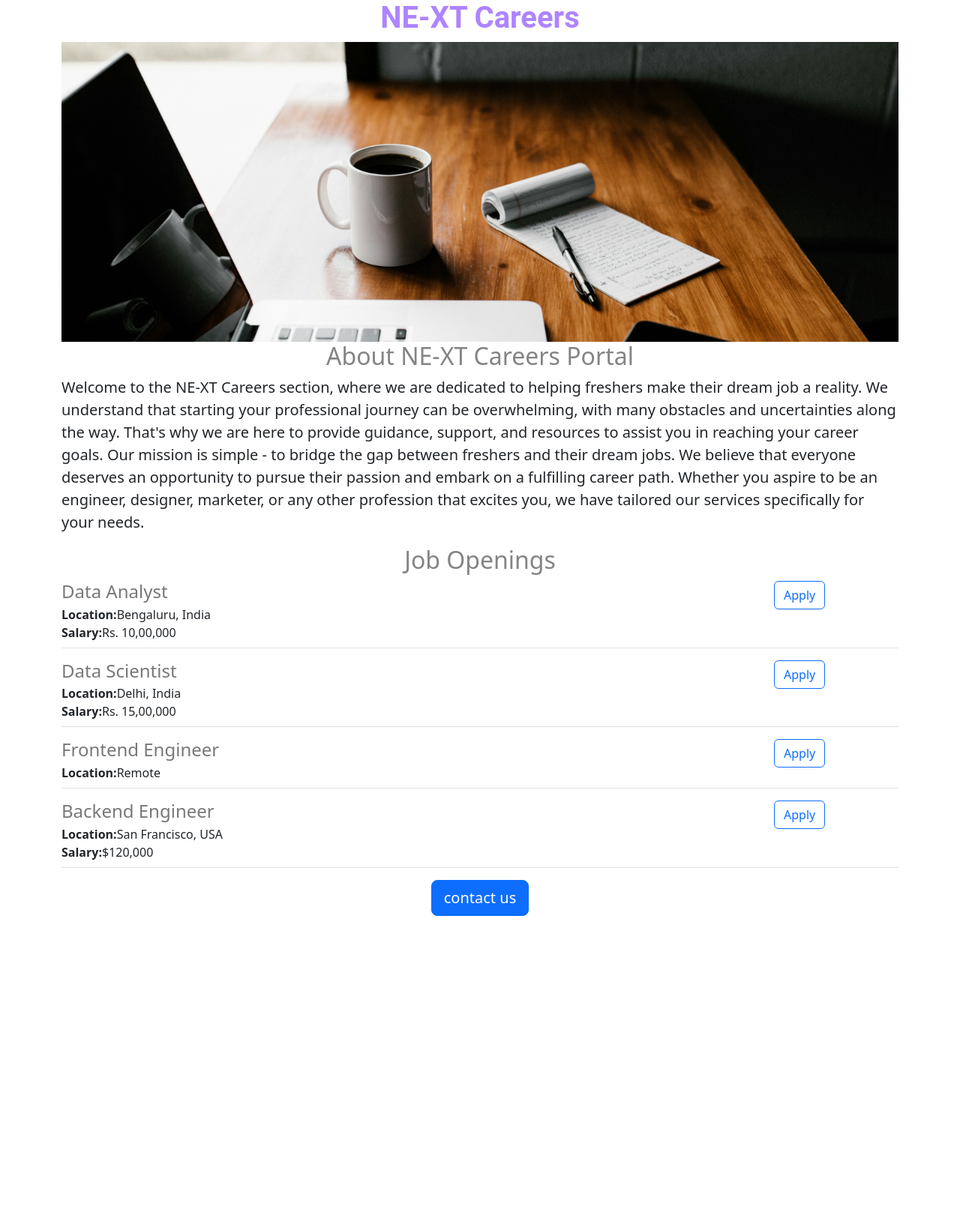
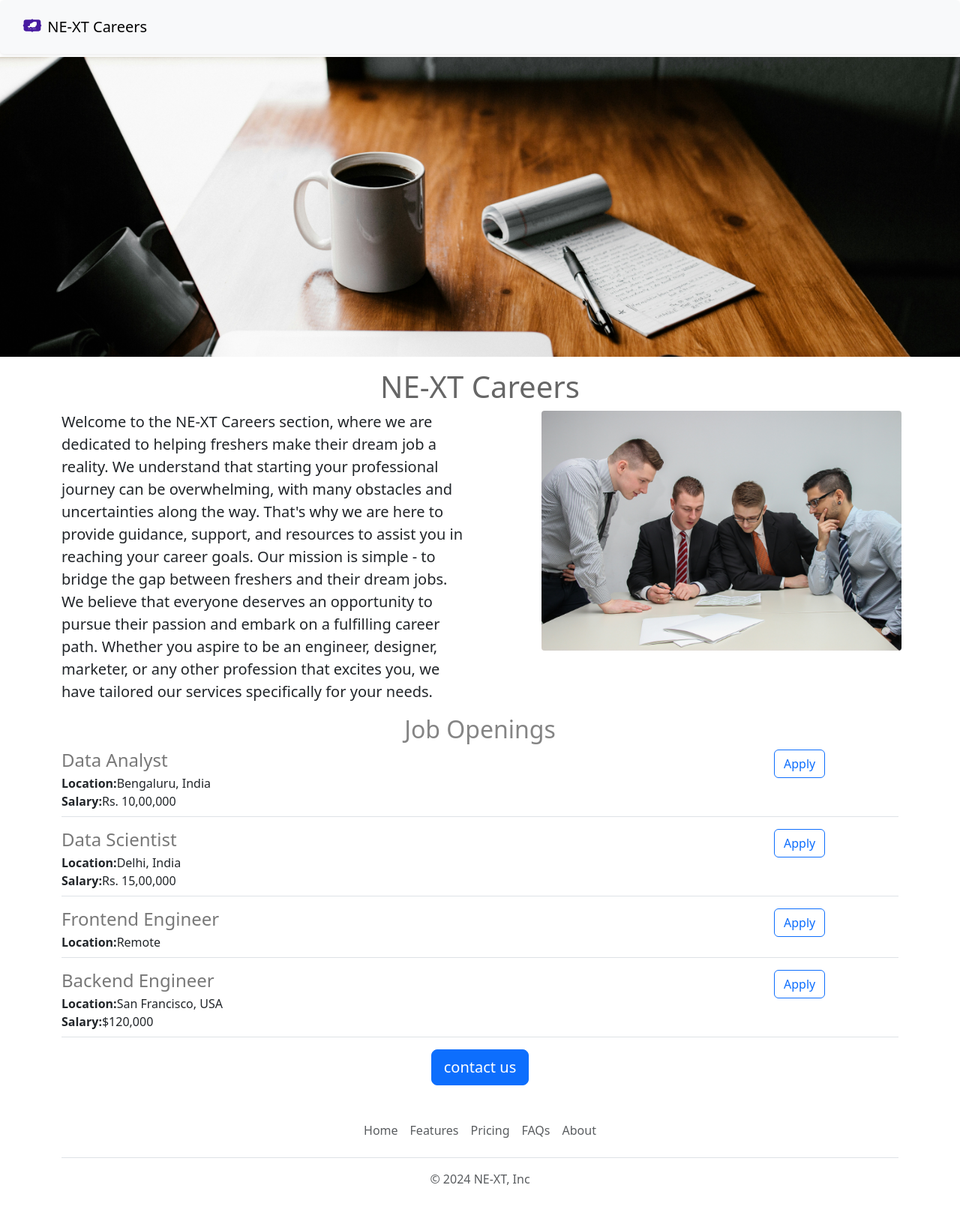
Before and after one commit to abhishekbimbra/next-careers-website-, a Flask app: page / in a window 1280 px wide. Shown: the whole page at 75% size. Before the commit the page ends 1222 px from the top, so only its background shows below. Run offline with Flask 3, Linux system fonts and the light colour scheme.

Commit message:
front-end

```diff
--- /dev/null
+++ b/templates/footer.html
@@ -0,0 +1,14 @@
+<div class="b-example-divider"></div>
+
+<div class="container">
+  <footer class="py-3 my-4">
+    <ul class="nav justify-content-center border-bottom pb-3 mb-3">
+      <li class="nav-item"><a href="#" class="nav-link px-2 text-body-secondary">Home</a></li>
+      <li class="nav-item"><a href="#" class="nav-link px-2 text-body-secondary">Features</a></li>
+      <li class="nav-item"><a href="#" class="nav-link px-2 text-body-secondary">Pricing</a></li>
+      <li class="nav-item"><a href="#" class="nav-link px-2 text-body-secondary">FAQs</a></li>
+      <li class="nav-item"><a href="#" class="nav-link px-2 text-body-secondary">About</a></li>
+    </ul>
+    <p class="text-center text-body-secondary">&copy; 2024 NE-XT, Inc</p>
+  </footer>
+</div>
--- a/templates/home.html
+++ b/templates/home.html
@@ -12,11 +12,12 @@
             height:400px ;
             object-fit:cover;
             width:100%;
+            margin-bottom:16px;
         }
         h1{
 
-          font-family: Roboto;
-          color:rgba(120, 50, 300, 0.6);
+          font-family: ;
+          color:rgba(0, 0, 0, 0.6);
         }
         h2{
             font-family: 'Noto Sans', sans-serif;
@@ -28,11 +29,12 @@
 
 
 <body>
-  <h1 class="text-center fw-semibold">NE-XT Careers</h1>
+  {% include 'nav.html' %}
+  <img src="https://fc2795ad-44dc-4d9b-bc22-e8abe6e11796-00-1u7xpea18aj8.sisko.replit.dev/static/next.jpg"class="img-fluid" id = banner >
+  <h1 class="text-center ">NE-XT Careers</h1>
     <div class=container>
-      <img src="https://fc2795ad-44dc-4d9b-bc22-e8abe6e11796-00-1u7xpea18aj8.sisko.replit.dev/static/next.jpg"class="img-fluid" id = banner >
-
-        <h2 class ="text-center">About NE-XT Careers Portal</h2>
+      <div class="row">
+        <div class="col-6">
           <p class ="lead">
               Welcome to the NE-XT Careers section, where we are dedicated to helping freshers make their dream job a
               reality. We understand that starting your professional journey can be overwhelming, with many obstacles
@@ -47,6 +49,13 @@
               to be an engineer, designer, marketer, or any other profession that excites you, we have tailored our
               services specifically for your needs.
           </p>
+        </div>
+        <div class="col-6" >
+          <img src="/static/people.jpg" style="height:320px;border-radius:4px;margin-bottom:16px;margin-left:70px;" >
+        </div>
+
+      </div>
+
         <h2 class="text-center"> Job Openings</h2>
         <div>{% for job in jobs %}
             {% include 'jobitem.html' %}
@@ -57,6 +66,6 @@
             <button class ="btn btn-primary btn-lg"> contact us  </button>
         </div>
 </div>
-
+{%include 'footer.html'%}
 </body>
 </html>
--- /dev/null
+++ b/templates/nav.html
@@ -0,0 +1,9 @@
+<nav class="navbar bg-body-tertiary shadow-sm p-3 mb-5 bg-body-tertiary rounded fixed-top bg-white" >
+  <div class="container-fluid">
+    <a class="navbar-brand" href="#">
+      <img src="/static/logo.svg" alt="Logo" width="30" height="24" class="d-inline-block align-text-top">
+      NE-XT Careers
+    </a>
+  </div>
+</nav>
+<div style="height:76px"></div>
```
Also changed, not shown: static/Nxt0.png (deleted), static/logo.svg (added), static/people.jpg (added). Lines whose indentation alone changed are shown as unchanged.
